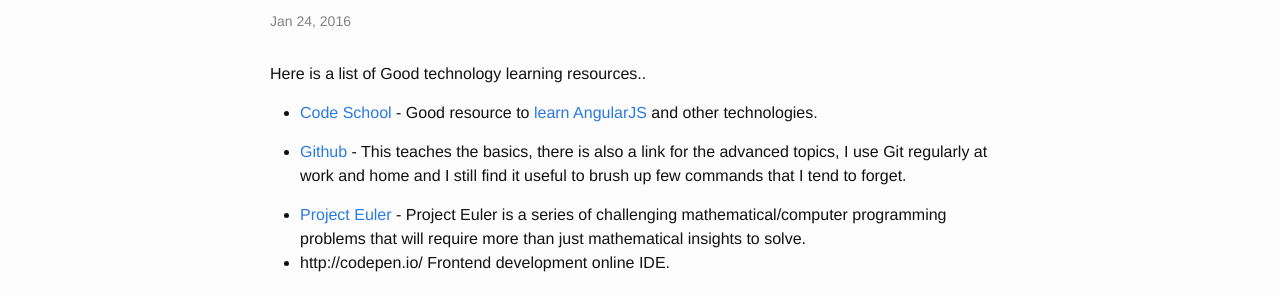
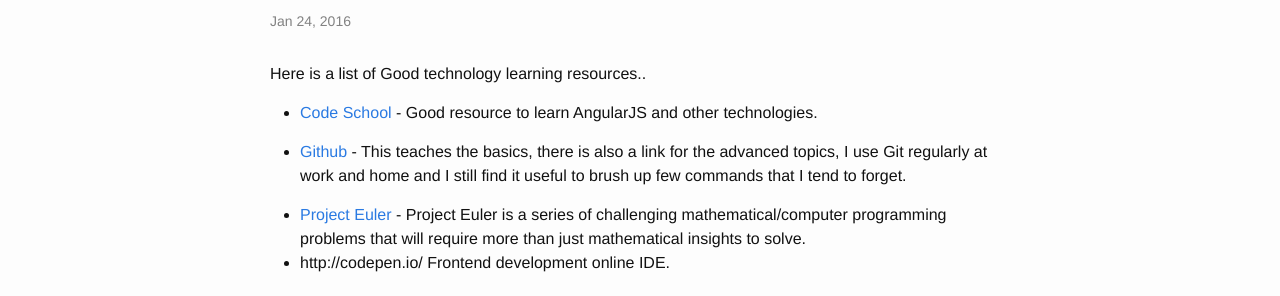
Before and after one commit to amitrke/amitrke.github.io, a Jekyll site: the page built from _posts/2016-01-23-Technology-Learning-Resources.markdown, in a window 1280 px wide. Shown: the part 138-434 px from the top of the page. Built offline with Jekyll 4.4.1, drawn with Linux system fonts in a browser that asks for light colours; part of the change alters nothing that is shown.

```diff
--- a/_posts/2016-01-23-Technology-Learning-Resources.markdown
+++ b/_posts/2016-01-23-Technology-Learning-Resources.markdown
@@ -6,7 +6,7 @@ categories: jekyll update
 ---
 Here is a list of Good technology learning resources..
 
-* [Code School][code-school] - Good resource to [learn AngularJS][code-school-angular] and other technologies.
+* [Code School][code-school] - Good resource to learn AngularJS and other technologies.
 
 * [Github][git-learn] - This teaches the basics, there is also a link for the advanced topics, I use Git regularly at work and home and I still find it useful to brush up few commands that I tend to forget.
 
@@ -18,5 +18,3 @@ Here is a list of Good technology learning resources..
 [git-learn]: https://try.github.io/levels/1/challenges/1
 
 [code-school]: https://www.codeschool.com/learn
-
-[code-school-angular]: http://campus.codeschool.com/courses/shaping-up-with-angular-js/intro
```
